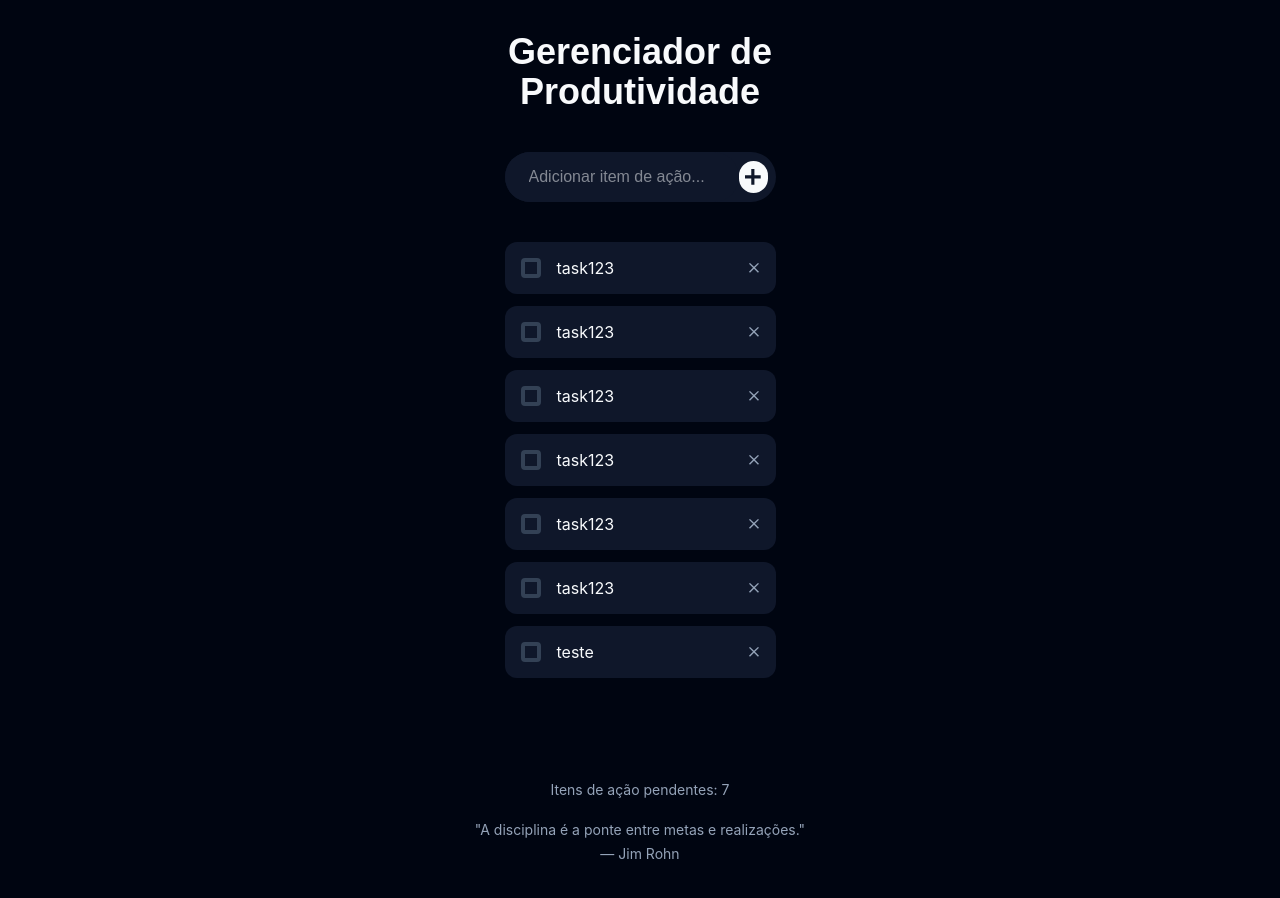
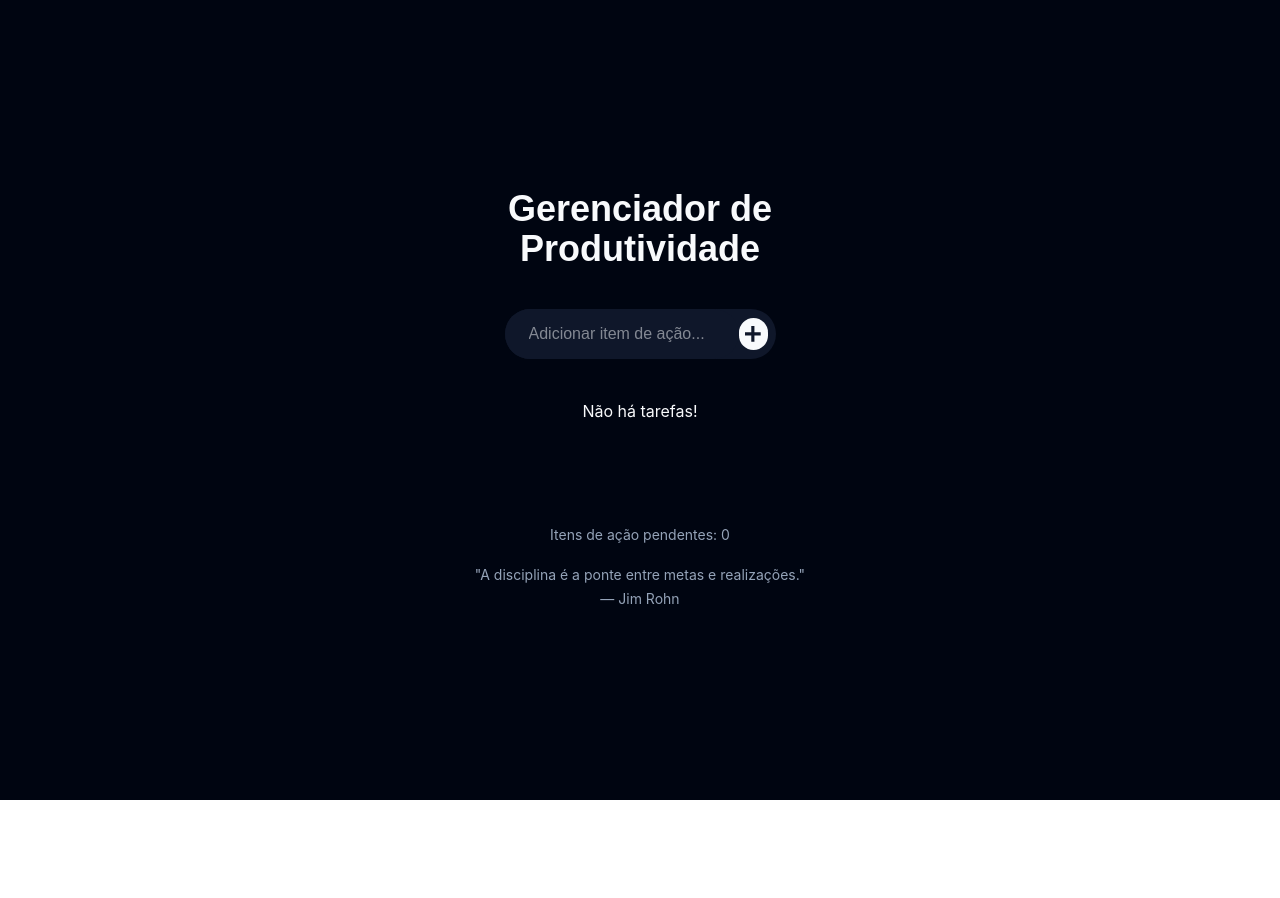
Before and after one commit to michaelprocha/todo-json-server, a React (Vite) app: page / in a window 1280 px wide. After the commit the page ends 800 px from the top, so only its background shows below. Built offline with nearby package versions, Linux system fonts and the light colour scheme; data requests are answered from the project's data file.

Commit message:
test add new task finalize

```diff
--- a/mock/db.json
+++ b/mock/db.json
@@ -1,40 +1,4 @@
 {
-  "tasks": [
-    {
-      "content": "task123",
-      "completed": false,
-      "id": 1
-    },
-    {
-      "content": "task123",
-      "completed": false,
-      "id": 2
-    },
-    {
-      "content": "task123",
-      "completed": false,
-      "id": 3
-    },
-    {
-      "content": "task123",
-      "completed": false,
-      "id": 4
-    },
-    {
-      "content": "task123",
-      "completed": false,
-      "id": 5
-    },
-    {
-      "content": "task123",
-      "completed": false,
-      "id": 6
-    },
-    {
-      "content": "teste",
-      "completed": false,
-      "id": 7
-    }
-  ],
+  "tasks": [],
   "$schema": "./node_modules/json-server/schema.json"
 }
--- a/src/components/InputAdd/InputAdd.tsx
+++ b/src/components/InputAdd/InputAdd.tsx
@@ -55,6 +55,7 @@ function InputAdd({
         iconSize={iconSize}
         iconColor={iconColor}
         className={addClassName}
+        aria-label="Adicionar tarefa"
         onClick={() => {
           handleAdd();
           setInputValue("");
```
Also changed, not shown: 1 other file (tests, documents, lock files or other folders).
